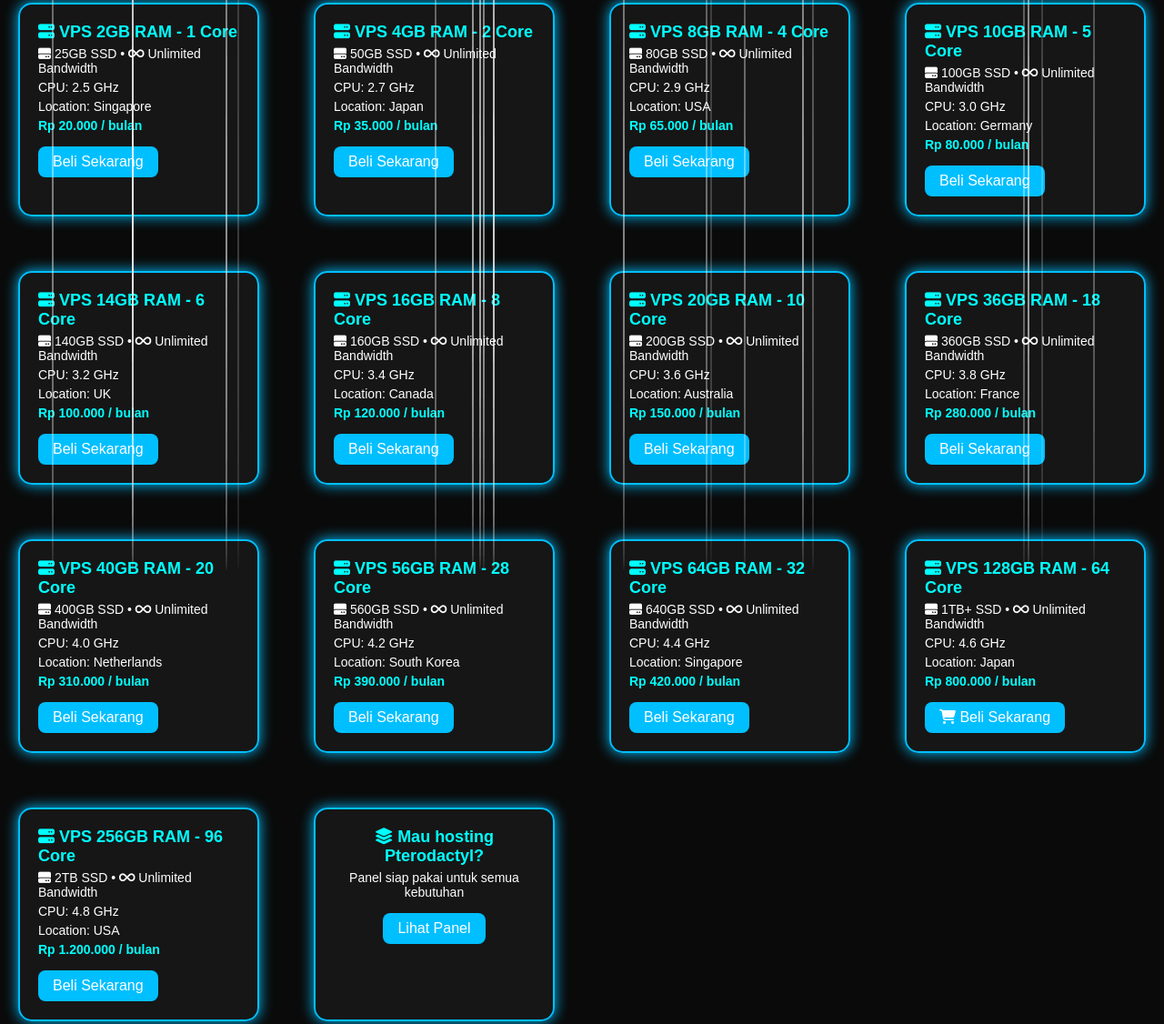
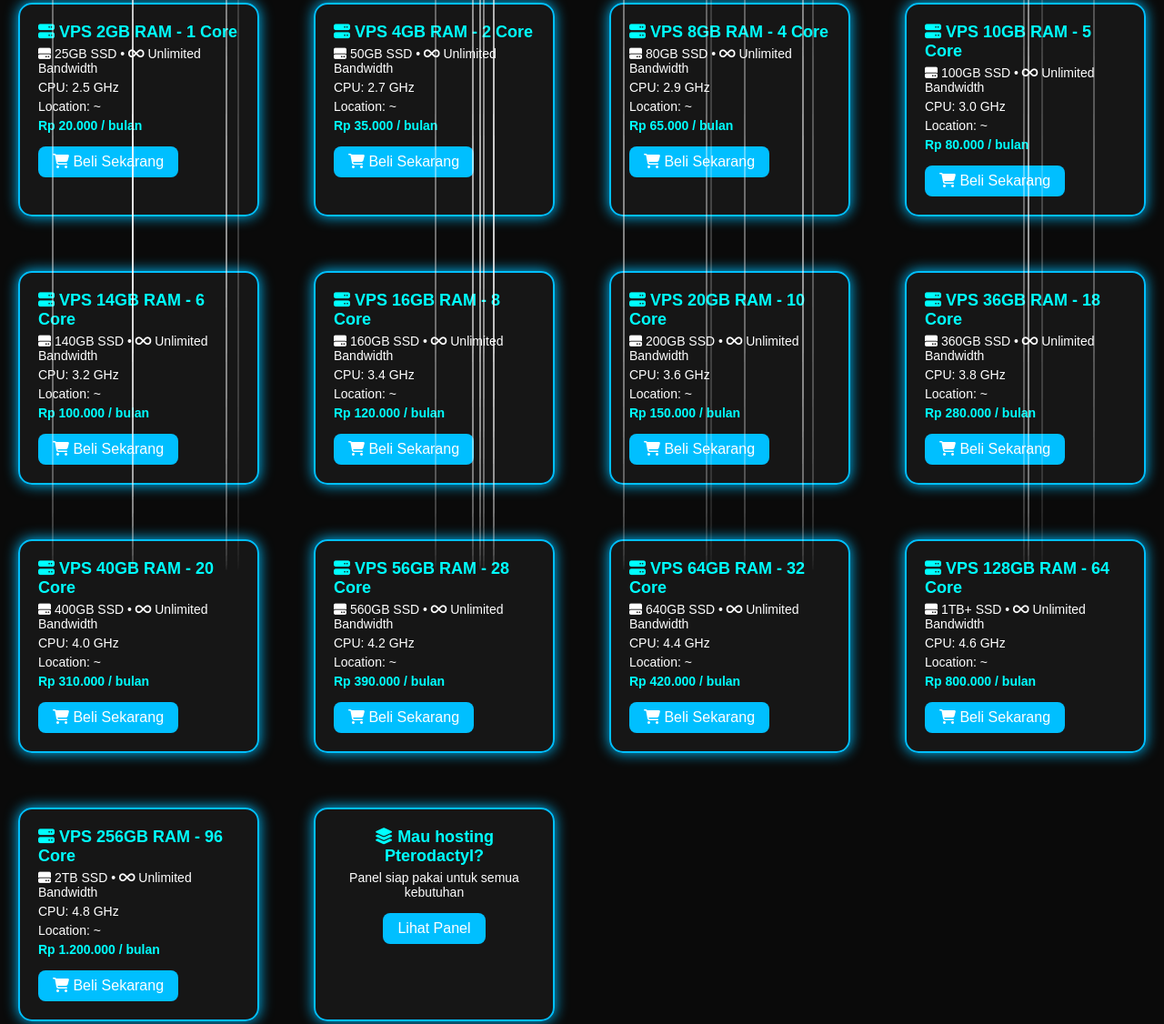
Before and after one commit to risal-tech/api, a website: page vps/vps.html in a window 1280 px wide. Shown: the part 163-1289 px from the top of the page at 91% size. Drawn offline with Linux system fonts and the light colour scheme.

Commit message:
Update vps.html

```diff
--- a/vps/vps.html
+++ b/vps/vps.html
@@ -3,7 +3,7 @@
 <head>
   <meta charset="UTF-8">
   <meta name="viewport" content="width=device-width, initial-scale=1.0">
-  <title>Layanan vps</title>
+  <title>List VPS - Ditss Store</title>
   <link href="https://cdnjs.cloudflare.com/ajax/libs/font-awesome/6.5.0/css/all.min.css" rel="stylesheet">
   <style>
     * {
@@ -236,117 +236,117 @@
     <h3><i class="fas fa-server"></i> VPS 2GB RAM - 1 Core</h3>
     <p><i class="fas fa-hdd"></i> 25GB SSD • <i class="fas fa-infinity"></i> Unlimited Bandwidth</p>
     <p>CPU: 2.5 GHz</p>
-    <p>Location: Singapore</p>
+    <p>Location: ~</p>
     <p class="price">Rp 20.000 / bulan</p>
-    <a href="https://wa.me/6281513607731?text=Beli%20VPS%202GB%201Core" class="buy-btn">Beli Sekarang</a>
+    <a href="https://wa.me/6281513607731?text=Beli%20VPS%202GB%201Core" class="buy-btn"><i class="fas fa-cart-shopping"></i> Beli Sekarang</a>
   </div>
 
   <div class="product">
     <h3><i class="fas fa-server"></i> VPS 4GB RAM - 2 Core</h3>
     <p><i class="fas fa-hdd"></i> 50GB SSD • <i class="fas fa-infinity"></i> Unlimited Bandwidth</p>
     <p>CPU: 2.7 GHz</p>
-    <p>Location: Japan</p>
+    <p>Location: ~</p>
     <p class="price">Rp 35.000 / bulan</p>
-    <a href="https://wa.me/6281513607731?text=Beli%20VPS%204GB" class="buy-btn">Beli Sekarang</a>
+    <a href="https://api.whatsapp.com/send/?phone=6283113264512&text=beli+vps" class="buy-btn"><i class="fas fa-cart-shopping"></i> Beli Sekarang</a>
   </div>
 
   <div class="product">
     <h3><i class="fas fa-server"></i> VPS 8GB RAM - 4 Core</h3>
     <p><i class="fas fa-hdd"></i> 80GB SSD • <i class="fas fa-infinity"></i> Unlimited Bandwidth</p>
     <p>CPU: 2.9 GHz</p>
-    <p>Location: USA</p>
+    <p>Location: ~</p>
     <p class="price">Rp 65.000 / bulan</p>
-    <a href="https://wa.me/6281513607731?text=Beli%20VPS%208GB%204Core" class="buy-btn">Beli Sekarang</a>
+    <a href="https://api.whatsapp.com/send/?phone=6283113264512&text=beli+vps" class="buy-btn"><i class="fas fa-cart-shopping"></i> Beli Sekarang</a>
   </div>
 
   <div class="product">
     <h3><i class="fas fa-server"></i> VPS 10GB RAM - 5 Core</h3>
     <p><i class="fas fa-hdd"></i> 100GB SSD • <i class="fas fa-infinity"></i> Unlimited Bandwidth</p>
     <p>CPU: 3.0 GHz</p>
-    <p>Location: Germany</p>
+    <p>Location: ~</p>
     <p class="price">Rp 80.000 / bulan</p>
-    <a href="https://wa.me/6281513607731?text=Beli%20VPS%2010GB%205Core" class="buy-btn">Beli Sekarang</a>
+    <a href="https://api.whatsapp.com/send/?phone=6283113264512&text=beli+vps" class="buy-btn"><i class="fas fa-cart-shopping"></i> Beli Sekarang</a>
   </div>
 
   <div class="product">
     <h3><i class="fas fa-server"></i> VPS 14GB RAM - 6 Core</h3>
     <p><i class="fas fa-hdd"></i> 140GB SSD • <i class="fas fa-infinity"></i> Unlimited Bandwidth</p>
     <p>CPU: 3.2 GHz</p>
-    <p>Location: UK</p>
+    <p>Location: ~</p>
     <p class="price">Rp 100.000 / bulan</p>
-    <a href="https://wa.me/6281513607731?text=Beli%20VPS%2014GB%206Core" class="buy-btn">Beli Sekarang</a>
+    <a href="https://api.whatsapp.com/send/?phone=6283113264512&text=beli+vps" class="buy-btn"><i class="fas fa-cart-shopping"></i> Beli Sekarang</a>
   </div>
 
   <div class="product">
     <h3><i class="fas fa-server"></i> VPS 16GB RAM - 8 Core</h3>
     <p><i class="fas fa-hdd"></i> 160GB SSD • <i class="fas fa-infinity"></i> Unlimited Bandwidth</p>
     <p>CPU: 3.4 GHz</p>
-    <p>Location: Canada</p>
+    <p>Location: ~</p>
     <p class="price">Rp 120.000 / bulan</p>
-    <a href="https://wa.me/6281513607731?text=Beli%20VPS%2016GB%208Core" class="buy-btn">Beli Sekarang</a>
+    <a href="https://api.whatsapp.com/send/?phone=6283113264512&text=beli+vps" class="buy-btn"><i class="fas fa-cart-shopping"></i> Beli Sekarang</a>
   </div>
 
   <div class="product">
     <h3><i class="fas fa-server"></i> VPS 20GB RAM - 10 Core</h3>
     <p><i class="fas fa-hdd"></i> 200GB SSD • <i class="fas fa-infinity"></i> Unlimited Bandwidth</p>
     <p>CPU: 3.6 GHz</p>
-    <p>Location: Australia</p>
+    <p>Location: ~</p>
     <p class="price">Rp 150.000 / bulan</p>
-    <a href="https://wa.me/6281513607731?text=Beli%20VPS%2020GB%2010Core" class="buy-btn">Beli Sekarang</a>
+    <a href="https://api.whatsapp.com/send/?phone=6283113264512&text=beli+vps" class="buy-btn"><i class="fas fa-cart-shopping"></i> Beli Sekarang</a>
   </div>
 
   <div class="product">
     <h3><i class="fas fa-server"></i> VPS 36GB RAM - 18 Core</h3>
     <p><i class="fas fa-hdd"></i> 360GB SSD • <i class="fas fa-infinity"></i> Unlimited Bandwidth</p>
     <p>CPU: 3.8 GHz</p>
-    <p>Location: France</p>
+    <p>Location: ~</p>
     <p class="price">Rp 280.000 / bulan</p>
-    <a href="https://wa.me/6281513607731?text=Beli%20VPS%2036GB%2018Core" class="buy-btn">Beli Sekarang</a>
+    <a href="https://api.whatsapp.com/send/?phone=6283113264512&text=beli+vps" class="buy-btn"><i class="fas fa-cart-shopping"></i> Beli Sekarang</a>
   </div>
 
   <div class="product">
     <h3><i class="fas fa-server"></i> VPS 40GB RAM - 20 Core</h3>
     <p><i class="fas fa-hdd"></i> 400GB SSD • <i class="fas fa-infinity"></i> Unlimited Bandwidth</p>
     <p>CPU: 4.0 GHz</p>
-    <p>Location: Netherlands</p>
+    <p>Location: ~</p>
     <p class="price">Rp 310.000 / bulan</p>
-    <a href="https://wa.me/6281513607731?text=Beli%20VPS%2040GB%2020Core" class="buy-btn">Beli Sekarang</a>
+    <a href="https://api.whatsapp.com/send/?phone=6283113264512&text=beli+vps" class="buy-btn"><i class="fas fa-cart-shopping"></i> Beli Sekarang</a>
   </div>
 
   <div class="product">
     <h3><i class="fas fa-server"></i> VPS 56GB RAM - 28 Core</h3>
     <p><i class="fas fa-hdd"></i> 560GB SSD • <i class="fas fa-infinity"></i> Unlimited Bandwidth</p>
     <p>CPU: 4.2 GHz</p>
-    <p>Location: South Korea</p>
+    <p>Location: ~</p>
     <p class="price">Rp 390.000 / bulan</p>
-    <a href="https://wa.me/6281513607731?text=Beli%20VPS%2056GB%2028Core" class="buy-btn">Beli Sekarang</a>
+    <a href="https://api.whatsapp.com/send/?phone=6283113264512&text=beli+vps" class="buy-btn"><i class="fas fa-cart-shopping"></i> Beli Sekarang</a>
   </div>
 
   <div class="product">
     <h3><i class="fas fa-server"></i> VPS 64GB RAM - 32 Core</h3>
     <p><i class="fas fa-hdd"></i> 640GB SSD • <i class="fas fa-infinity"></i> Unlimited Bandwidth</p>
     <p>CPU: 4.4 GHz</p>
-    <p>Location: Singapore</p>
+    <p>Location: ~</p>
     <p class="price">Rp 420.000 / bulan</p>
-    <a href="https://wa.me/6281513607731?text=Beli%20VPS%2064GB%2032Core" class="buy-btn">Beli Sekarang</a>
+    <a href="https://api.whatsapp.com/send/?phone=6283113264512&text=beli+vps" class="buy-btn"><i class="fas fa-cart-shopping"></i> Beli Sekarang</a>
   </div>
 
   <div class="product">
     <h3><i class="fas fa-server"></i> VPS 128GB RAM - 64 Core</h3>
     <p><i class="fas fa-hdd"></i> 1TB+ SSD • <i class="fas fa-infinity"></i> Unlimited Bandwidth</p>
     <p>CPU: 4.6 GHz</p>
-    <p>Location: Japan</p>
+    <p>Location: ~</p>
     <p class="price">Rp 800.000 / bulan</p>
-<a href="..." class="buy-btn"><i class="fas fa-cart-shopping"></i> Beli Sekarang</a>
+<a href="https://wa.me/6281513607731?text=Beli%20VPS%20256GB%2096Core" class="buy-btn"><i class="fas fa-cart-shopping"></i> Beli Sekarang</a>
   </div>
 
   <div class="product">
     <h3><i class="fas fa-server"></i> VPS 256GB RAM - 96 Core</h3>
     <p><i class="fas fa-hdd"></i> 2TB SSD • <i class="fas fa-infinity"></i> Unlimited Bandwidth</p>
     <p>CPU: 4.8 GHz</p>
-    <p>Location: USA</p>
+    <p>Location: ~</p>
     <p class="price">Rp 1.200.000 / bulan</p>
-    <a href="https://wa.me/6281513607731?text=Beli%20VPS%20256GB%2096Core" class="buy-btn">Beli Sekarang</a>
+    <a href="https://wa.me/6281513607731?text=Beli%20VPS%20256GB%2096Core" class="buy-btn"><i class="fas fa-cart-shopping"></i> Beli Sekarang</a>
   </div>
 
   <div class="product" style="text-align:center">
@@ -439,4 +439,4 @@
 </script>
 
 </body>
-  </html>
+</html>
```
